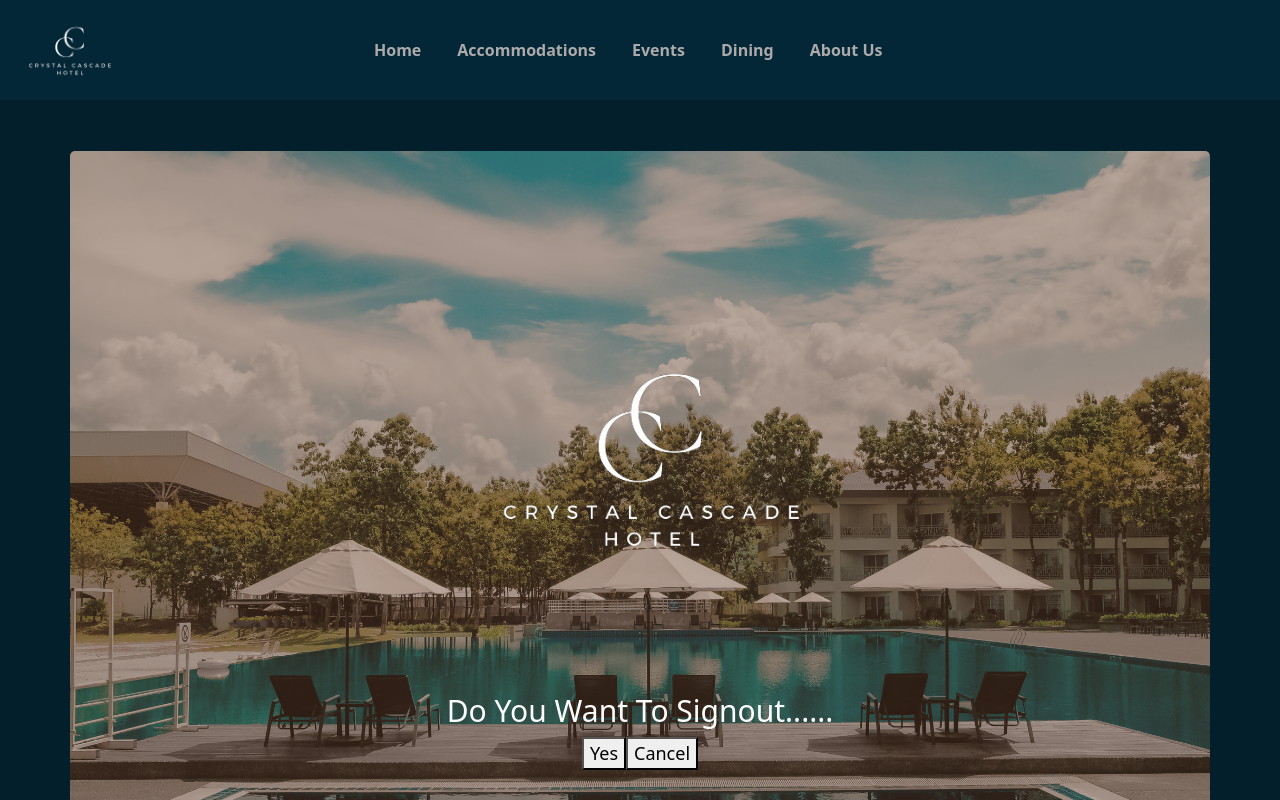
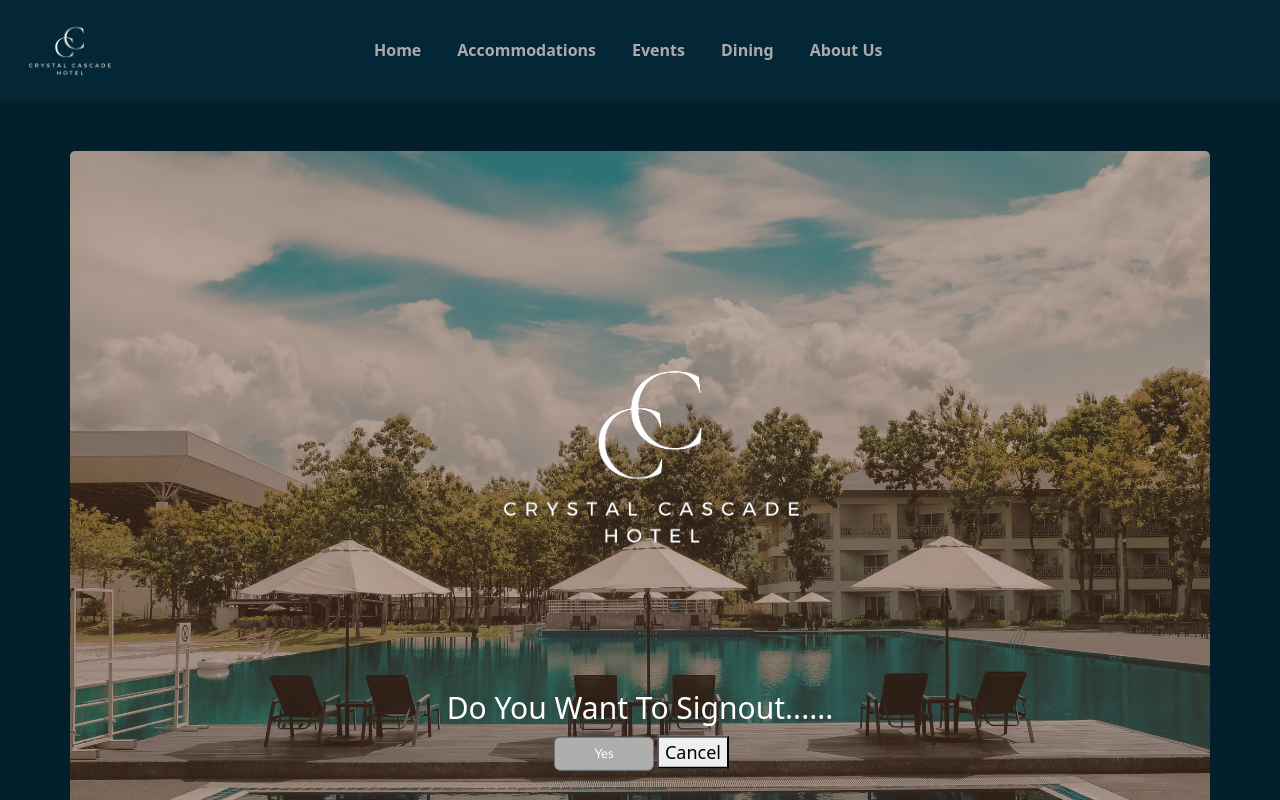
Before and after one commit to shakeeb2001/Final-Full-Stack-Project, a React (Create React App) app in the folder Frontend/front/: page /signout in a window 1280 px wide. Shown: the top 800 px of the page. Built offline with nearby package versions, Linux system fonts and the light colour scheme.

Commit message:
last update

```diff
--- a/Frontend/front/src/pages/signout.js
+++ b/Frontend/front/src/pages/signout.js
@@ -2,7 +2,7 @@
 import React from 'react';
 import { useNavigate } from 'react-router-dom';
 import './signout.css';
-//import Button from 'react-bootstrap/Button';
+import Button from 'react-bootstrap/Button';
 import Form from 'react-bootstrap/Form';
 import loginIcon from '../images/newlogo.png';
 import Background from '../images/background.png';
@@ -29,9 +29,9 @@
       <Form className='overlay-form-one'>
         <img src={loginIcon} alt="Login Icon" className="login-icon" />
         <h3>Do You want To Signout......</h3>
-        <button onClick={handleSignout}>
+        <Button variant='secondary' onClick={handleSignout}>
           Yes
-        </button>
+        </Button>
         <button onClick={handleCancel}>
           Cancel
         </button>
```
